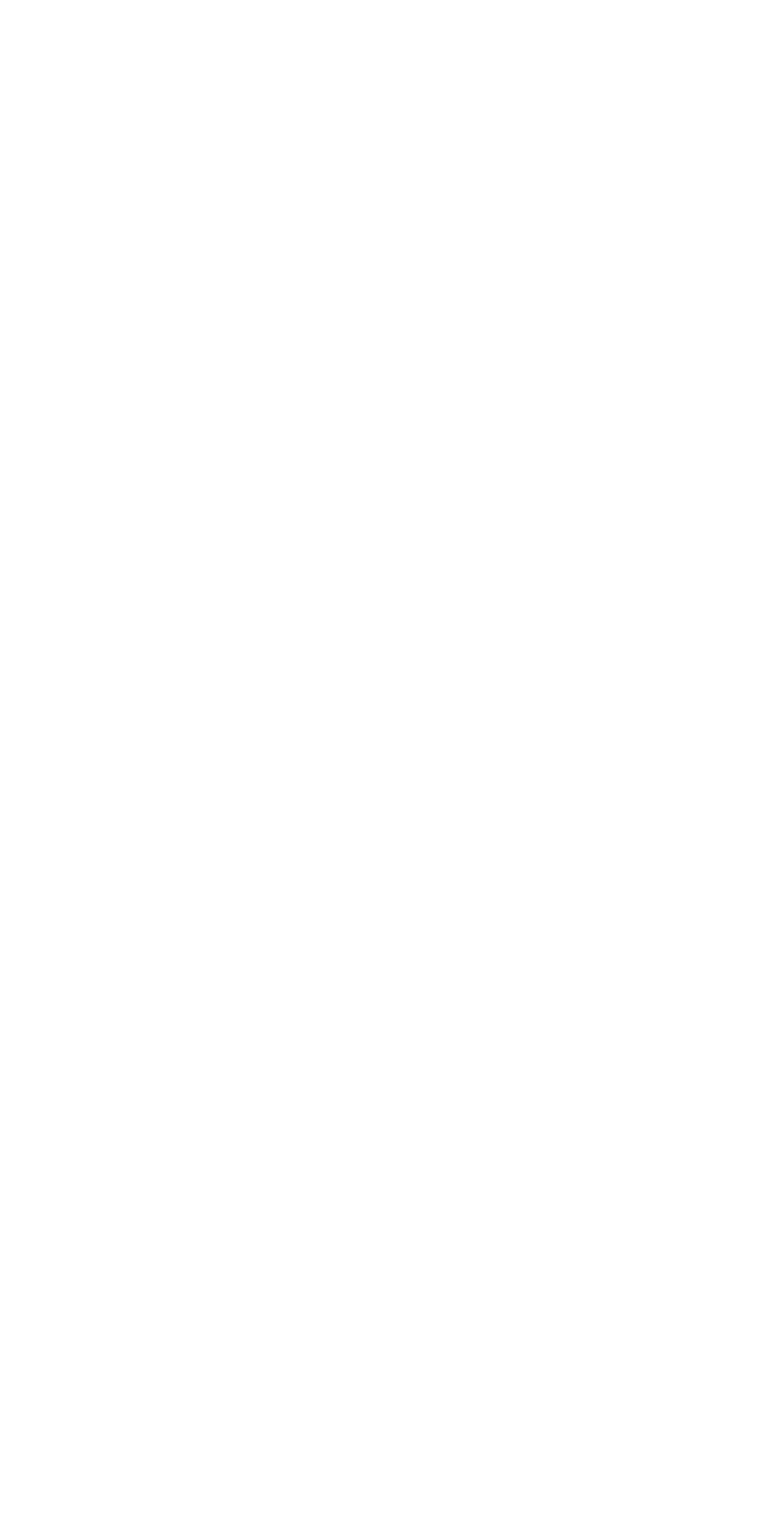
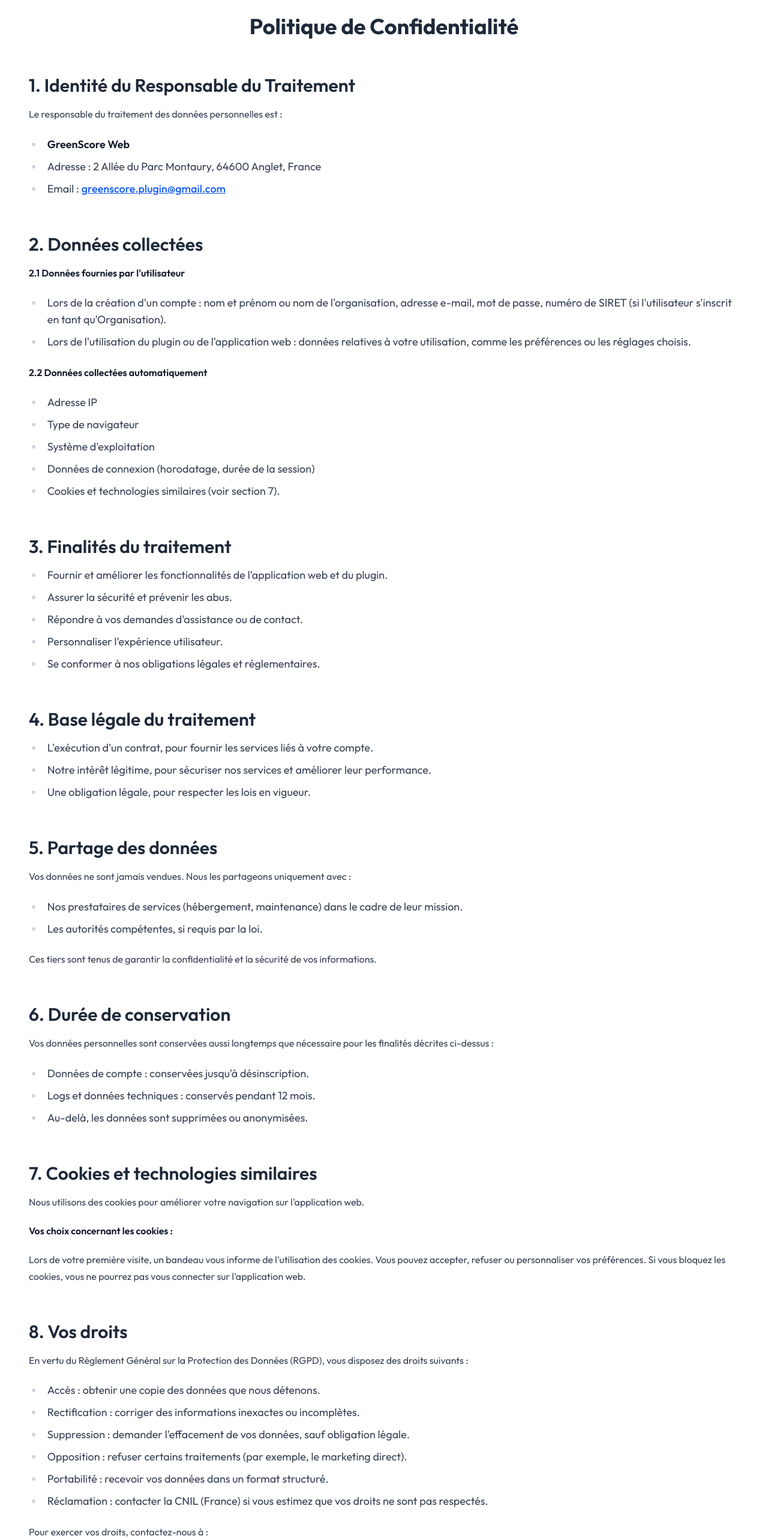
Before and after one commit to green-score-plugin/GreenScorePlugin-Rust-Svelte, a SvelteKit app in the folder frontend/: page /confidentialite in a window 1280 px wide. Before the commit this address had no page. Shown: the part 120-2686 px from the top of the page at 60% size. Before the commit the page ends 800 px from the top, so only its background shows below. Built offline with nearby package versions, Linux system fonts and the light colour scheme.

Commit message:
:sparkles: Reprise de la politique de confidentialité

```diff
--- /dev/null
+++ b/frontend/src/routes/(app)/confidentialite/+page.svelte
@@ -0,0 +1,118 @@
+<svelte:head>
+    <title>Politique de Confidentialité</title>
+</svelte:head>
+
+<div class="container mx-auto p-6 md:p-12 font-outfit">
+    <h1 class="text-4xl font-bold text-center mb-8 text-gray-800">Politique de Confidentialité</h1>
+
+    <div class="prose max-w-none mb-8 text-gray-700">
+        <section class="mt-8">
+            <h2 class="text-3xl font-semibold text-gray-800 mb-4">1. Identité du Responsable du Traitement</h2>
+            <p class="mb-2">Le responsable du traitement des données personnelles est :</p>
+            <ul class="list-disc pl-6 space-y-2 text-lg">
+                <li><strong>GreenScore Web</strong></li>
+                <li>Adresse : 2 Allée du Parc Montaury, 64600 Anglet, France</li>
+                <li>Email : <a href="mailto:greenscore.plugin@gmail.com" class="text-blue-600 hover:text-blue-800">greenscore.plugin@gmail.com</a></li>
+            </ul>
+        </section>
+
+        <section class="mt-8">
+            <h2 class="text-3xl font-semibold text-gray-800 mb-4">2. Données collectées</h2>
+            <p><strong>2.1 Données fournies par l'utilisateur</strong></p>
+            <ul class="list-disc pl-6 space-y-2 text-lg">
+                <li>Lors de la création d'un compte : nom et prénom ou nom de l'organisation, adresse e-mail, mot de passe, numéro de SIRET (si l'utilisateur s'inscrit en tant qu'Organisation).</li>
+                <li>Lors de l'utilisation du plugin ou de l'application web : données relatives à votre utilisation, comme les préférences ou les réglages choisis.</li>
+            </ul>
+
+            <p><strong>2.2 Données collectées automatiquement</strong></p>
+            <ul class="list-disc pl-6 space-y-2 text-lg">
+                <li>Adresse IP</li>
+                <li>Type de navigateur</li>
+                <li>Système d'exploitation</li>
+                <li>Données de connexion (horodatage, durée de la session)</li>
+                <li>Cookies et technologies similaires (voir section 7).</li>
+            </ul>
+        </section>
+
+        <section class="mt-8">
+            <h2 class="text-3xl font-semibold text-gray-800 mb-4">3. Finalités du traitement</h2>
+            <ul class="list-disc pl-6 space-y-2 text-lg">
+                <li>Fournir et améliorer les fonctionnalités de l'application web et du plugin.</li>
+                <li>Assurer la sécurité et prévenir les abus.</li>
+                <li>Répondre à vos demandes d'assistance ou de contact.</li>
+                <li>Personnaliser l'expérience utilisateur.</li>
+                <li>Se conformer à nos obligations légales et réglementaires.</li>
+            </ul>
+        </section>
+
+        <section class="mt-8">
+            <h2 class="text-3xl font-semibold text-gray-800 mb-4">4. Base légale du traitement</h2>
+            <ul class="list-disc pl-6 space-y-2 text-lg">
+                <li>L'exécution d'un contrat, pour fournir les services liés à votre compte.</li>
+                <li>Notre intérêt légitime, pour sécuriser nos services et améliorer leur performance.</li>
+                <li>Une obligation légale, pour respecter les lois en vigueur.</li>
+            </ul>
+        </section>
+
+        <section class="mt-8">
+            <h2 class="text-3xl font-semibold text-gray-800 mb-4">5. Partage des données</h2>
+            <p class="mb-4">Vos données ne sont jamais vendues. Nous les partageons uniquement avec :</p>
+            <ul class="list-disc pl-6 space-y-2 text-lg">
+                <li>Nos prestataires de services (hébergement, maintenance) dans le cadre de leur mission.</li>
+                <li>Les autorités compétentes, si requis par la loi.</li>
+            </ul>
+            <p class="mt-4">Ces tiers sont tenus de garantir la confidentialité et la sécurité de vos informations.</p>
+        </section>
+
+        <section class="mt-8">
+            <h2 class="text-3xl font-semibold text-gray-800 mb-4">6. Durée de conservation</h2>
+            <p class="mb-4">Vos données personnelles sont conservées aussi longtemps que nécessaire pour les finalités décrites ci-dessus :</p>
+            <ul class="list-disc pl-6 space-y-2 text-lg">
+                <li>Données de compte : conservées jusqu'à désinscription.</li>
+                <li>Logs et données techniques : conservés pendant 12 mois.</li>
+                <li>Au-delà, les données sont supprimées ou anonymisées.</li>
+            </ul>
+        </section>
+
+        <section class="mt-8">
+            <h2 class="text-3xl font-semibold text-gray-800 mb-4">7. Cookies et technologies similaires</h2>
+            <p class="mb-4">Nous utilisons des cookies pour améliorer votre navigation sur l'application web.</p>
+            <p class="mb-4"><strong>Vos choix concernant les cookies :</strong></p>
+            <p>Lors de votre première visite, un bandeau vous informe de l'utilisation des cookies. Vous pouvez accepter, refuser ou personnaliser vos préférences. Si vous bloquez les cookies, vous ne pourrez pas vous connecter sur l'application web.</p>
+        </section>
+
+        <section class="mt-8">
+            <h2 class="text-3xl font-semibold text-gray-800 mb-4">8. Vos droits</h2>
+            <p class="mb-4">En vertu du Règlement Général sur la Protection des Données (RGPD), vous disposez des droits suivants :</p>
+            <ul class="list-disc pl-6 space-y-2 text-lg">
+                <li>Accès : obtenir une copie des données que nous détenons.</li>
+                <li>Rectification : corriger des informations inexactes ou incomplètes.</li>
+                <li>Suppression : demander l'effacement de vos données, sauf obligation légale.</li>
+                <li>Opposition : refuser certains traitements (par exemple, le marketing direct).</li>
+                <li>Portabilité : recevoir vos données dans un format structuré.</li>
+                <li>Réclamation : contacter la CNIL (France) si vous estimez que vos droits ne sont pas respectés.</li>
+            </ul>
+            <p class="mt-4">Pour exercer vos droits, contactez-nous à :</p>
+            <p><a href="mailto:greenscore.plugin@gmail.com" class="text-blue-600 hover:text-blue-800">greenscore.plugin@gmail.com</a></p>
+        </section>
+
+        <section class="mt-8">
+            <h2 class="text-3xl font-semibold text-gray-800 mb-4">9. Sécurité des données</h2>
+            <p>Nous mettons en œuvre des mesures techniques et organisationnelles adaptées pour protéger vos données contre les accès non autorisés, la perte ou l'altération.</p>
+        </section>
+
+        <section class="mt-8">
+            <h2 class="text-3xl font-semibold text-gray-800 mb-4">10. Modifications de la Politique de Confidentialité</h2>
+            <p>Nous pouvons mettre à jour cette Politique de Confidentialité pour refléter des changements dans nos pratiques ou pour des raisons légales. La version actualisée sera publiée sur notre application web.</p>
+        </section>
+
+        <section class="mt-8">
+            <h2 class="text-3xl font-semibold text-gray-800 mb-4">11. Contact</h2>
+            <p>Pour toute question ou préoccupation concernant cette Politique de Confidentialité, contactez-nous :</p>
+            <ul class="list-disc pl-6 space-y-2 text-lg">
+                <li>Adresse : 2 Allée du Parc Montaury, 64600 Anglet, France</li>
+                <li>Email : <a href="mailto:greenscore.plugin@gmail.com" class="text-blue-600 hover:text-blue-800">greenscore.plugin@gmail.com</a></li>
+            </ul>
+        </section>
+    </div>
+</div>
```
